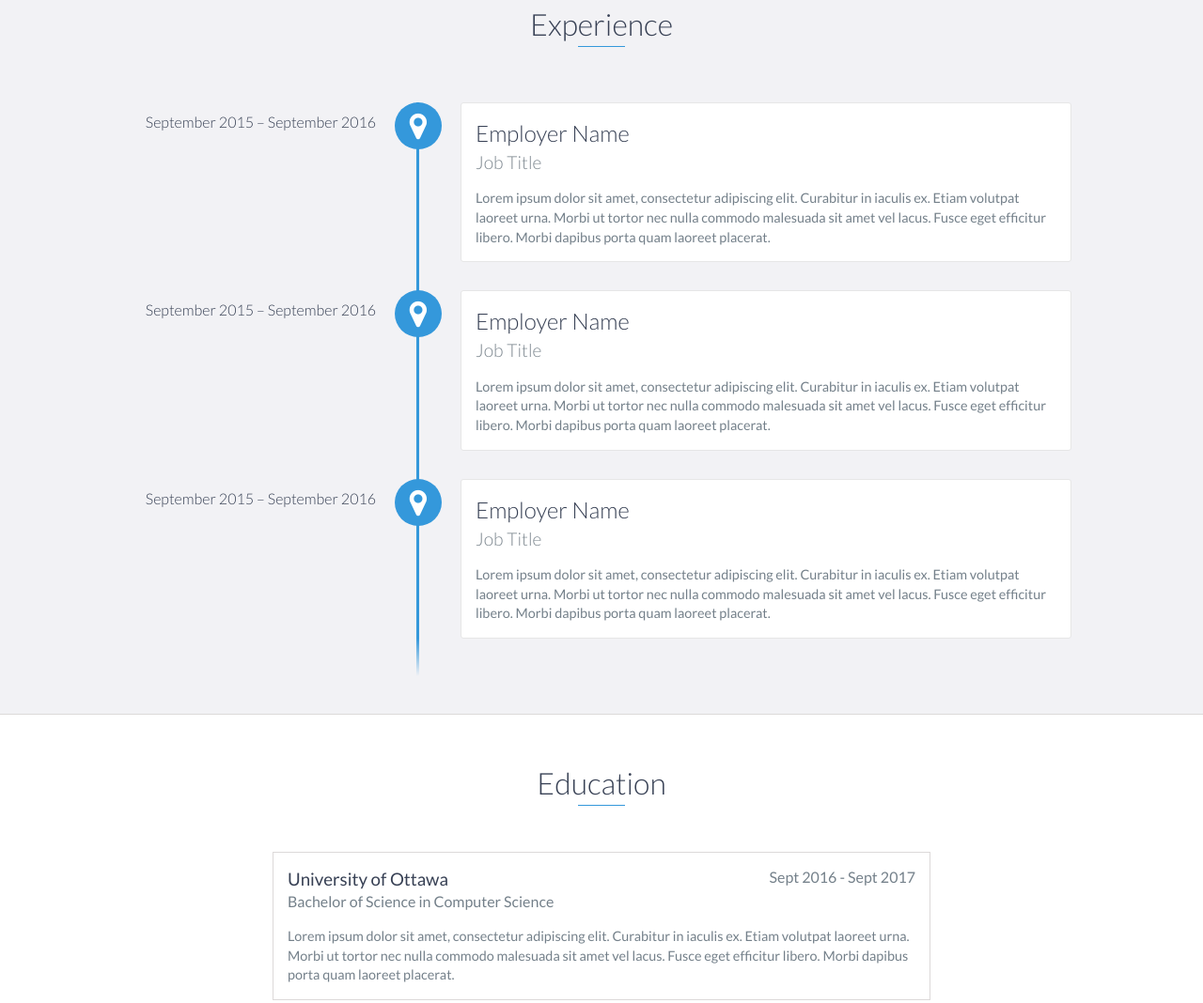
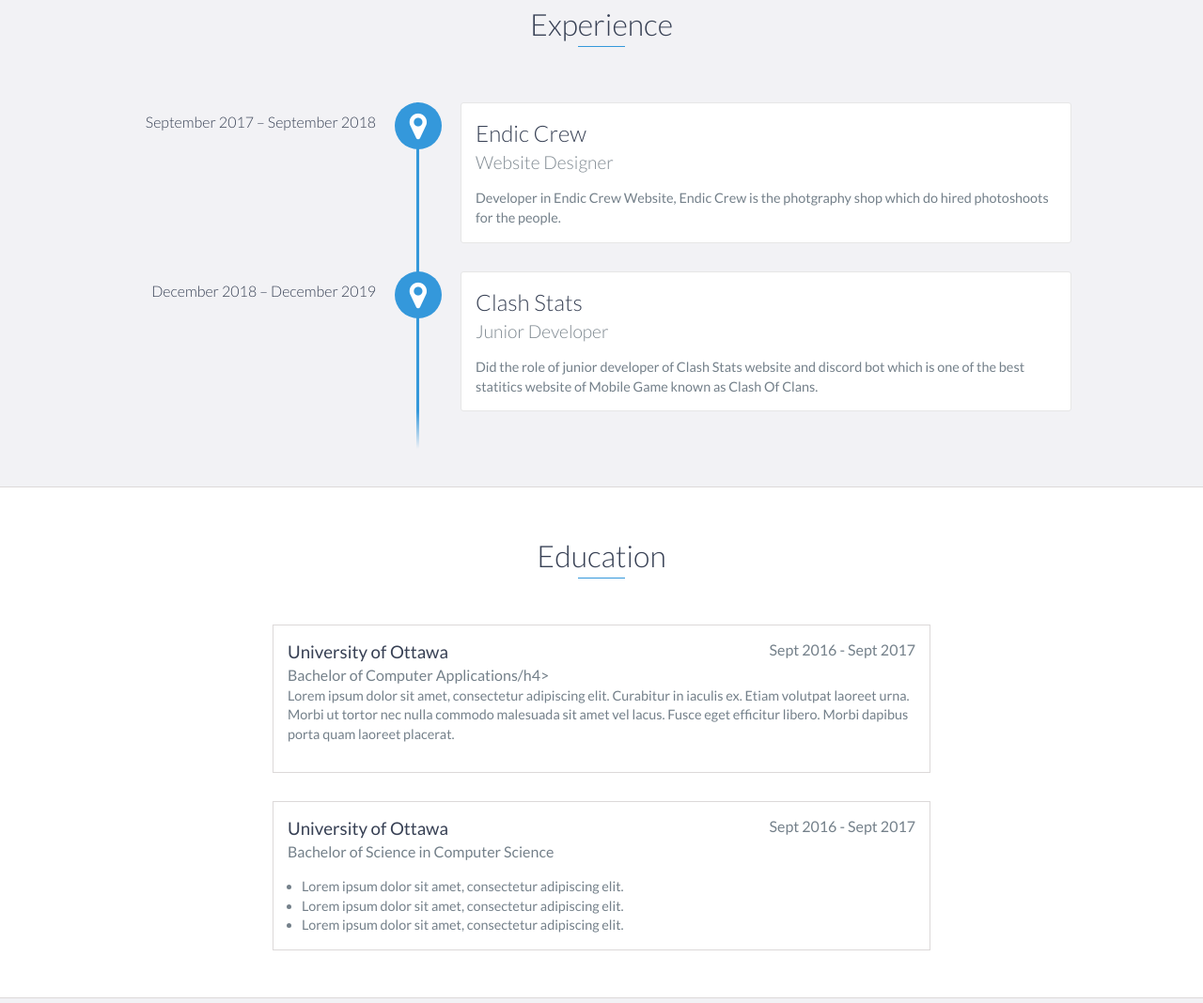
Before and after one commit to shavy4452/piyushcv, a plain HTML site: page index.html in a window 1280 px wide. Shown: the part 1398-2466 px from the top of the page at 94% size. Drawn offline with nearby package versions, Linux system fonts and the light colour scheme.

Commit message:
Update index.html

```diff
--- a/index.html
+++ b/index.html
@@ -5,7 +5,7 @@
     <meta charset="utf-8">
     <meta http-equiv="X-UA-Compatible" content="IE=edge">
     <meta name="viewport" content="width=device-width, initial-scale=1">
-    <title>My Portfolio</title>
+    <title>Piyush Kumar</title>
 	<link rel="shortcut icon" href="favicon.ico" type="image/x-icon">
 	<link rel="icon" href="favicon.ico">
     <link href="https://fonts.googleapis.com/css?family=Lato:300,400,700,900" rel="stylesheet">
@@ -87,27 +87,19 @@
     <div id="experience" class="background-alt">
         <h2 class="heading">Experience</h2>
         <div id="experience-timeline">
-            <div data-date="September 2015 – September 2016">
-                <h3>Employer Name</h3>
-                <h4>Job Title</h4>
+            <div data-date="September 2017 – September 2018">
+                <h3>Endic Crew</h3>
+                <h4>Website Designer</h4>
                 <p>
-                    Lorem ipsum dolor sit amet, consectetur adipiscing elit. Curabitur in iaculis ex. Etiam volutpat laoreet urna. Morbi ut tortor nec nulla commodo malesuada sit amet vel lacus. Fusce eget efficitur libero. Morbi dapibus porta quam laoreet placerat.
+                   Developer in Endic Crew Website, Endic Crew is the photgraphy shop which do hired photoshoots for the people.
                 </p>
             </div>
 
-            <div data-date="September 2015 – September 2016">
-                <h3>Employer Name</h3>
-                <h4>Job Title</h4>
+            <div data-date="December 2018 – December 2019">
+                <h3>Clash Stats</h3>
+                <h4>Junior Developer</h4>
                 <p>
-                    Lorem ipsum dolor sit amet, consectetur adipiscing elit. Curabitur in iaculis ex. Etiam volutpat laoreet urna. Morbi ut tortor nec nulla commodo malesuada sit amet vel lacus. Fusce eget efficitur libero. Morbi dapibus porta quam laoreet placerat.
-                </p>
-            </div>
-
-            <div data-date="September 2015 – September 2016">
-                <h3>Employer Name</h3>
-                <h4>Job Title</h4>
-                <p>
-                    Lorem ipsum dolor sit amet, consectetur adipiscing elit. Curabitur in iaculis ex. Etiam volutpat laoreet urna. Morbi ut tortor nec nulla commodo malesuada sit amet vel lacus. Fusce eget efficitur libero. Morbi dapibus porta quam laoreet placerat.
+                  Did the role of junior developer of Clash Stats website and discord bot which is one of the best statitics website of Mobile Game known as Clash Of Clans.
                 </p>
             </div>
         </div>
@@ -119,7 +111,7 @@
         <div class="education-block">
             <h3>University of Ottawa</h3>
             <span class="education-date">Sept 2016 - Sept 2017</span>
-            <h4>Bachelor of Science in Computer Science</h4>
+            <h4>Bachelor of Computer Applications/h4>
             <p>
                 Lorem ipsum dolor sit amet, consectetur adipiscing elit. Curabitur in iaculis ex. Etiam volutpat laoreet urna. Morbi ut tortor nec nulla commodo malesuada sit amet vel lacus. Fusce eget efficitur libero. Morbi dapibus porta quam laoreet placerat.
             </p>
@@ -238,14 +230,11 @@
                             <a href="https://www.linkedin.com/in/piyush-kumar-9999531b2/" target="_blank"><i class="fa fa-linkedin" aria-hidden="true"></i></a>
                         </li>
                         <li>
-                            <a href="https://www.facebook.com/" target="_blank"><i class="fa fa-facebook" aria-hidden="true"></i></a>
+                            <a href="https://www.facebook.com/rajputpiyush.kumar" target="_blank"><i class="fa fa-facebook" aria-hidden="true"></i></a>
                         </li>
                         <li>
-                            <a href="https://twitter.com/" target="_blank"><i class="fa fa-twitter" aria-hidden="true"></i></a>
-                        </li>
-                        <li>
-                            <a href="https://plus.google.com/" target="_blank"><i class="fa fa-google-plus" aria-hidden="true"></i></a>
-                        </li>
+                            <a href="https://twitter.com/i_piyush_kumar" target="_blank"><i class="fa fa-twitter" aria-hidden="true"></i></a>
+			    </li>
                     </ul>
                 </div>
             </div>
```
